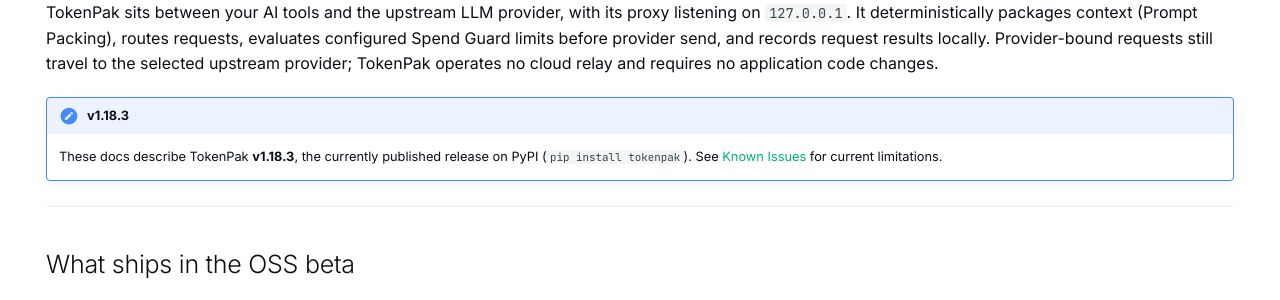
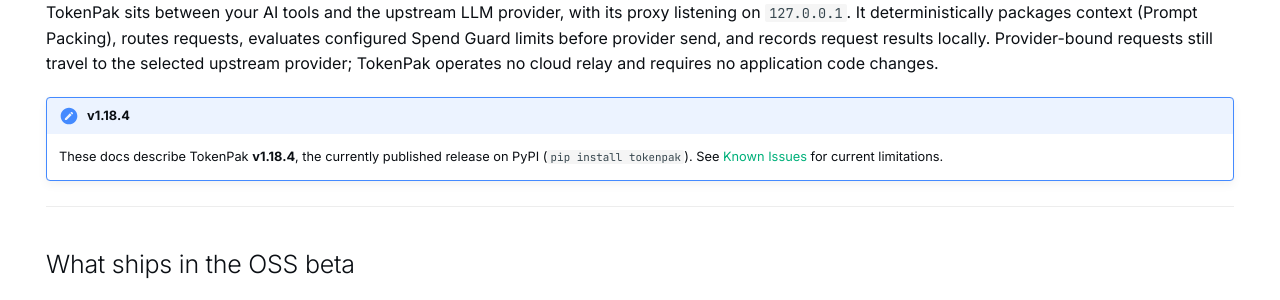
Before and after one commit to tokenpak/docs, an MkDocs documentation site: the page built from docs/index.md, in a window 1280 px wide and 900 px high. Shown: the part 269-569 px from the top of the window. Built offline with MkDocs 1.6.1 and Material for MkDocs 9.7.7, drawn with Linux system fonts in a browser that asks for light colours; comment, search, counter and statistics services are not loaded.

Commit message:
docs: v1.18.4 is the current published release

```diff
--- a/docs/index.md
+++ b/docs/index.md
@@ -15,8 +15,8 @@
 still travel to the selected upstream provider; TokenPak operates no cloud
 relay and requires no application code changes.
 
-!!! note "v1.18.3"
-    These docs describe TokenPak **v1.18.3**, the currently published release
+!!! note "v1.18.4"
+    These docs describe TokenPak **v1.18.4**, the currently published release
     on PyPI (`pip install tokenpak`). See [Known Issues](known-issues.md) for
     current limitations.
 
```
Also changed, not shown: docs/QUICKSTART.md (+1 -1 lines).
